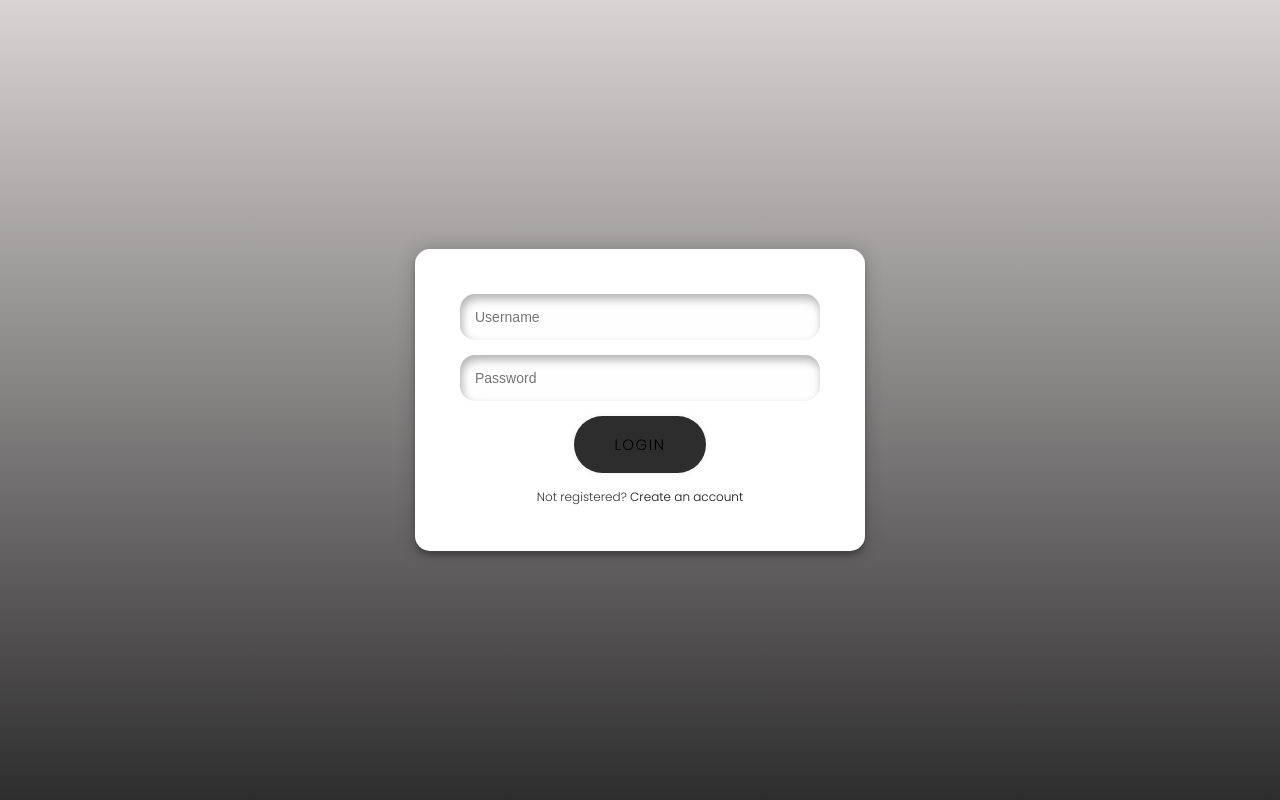
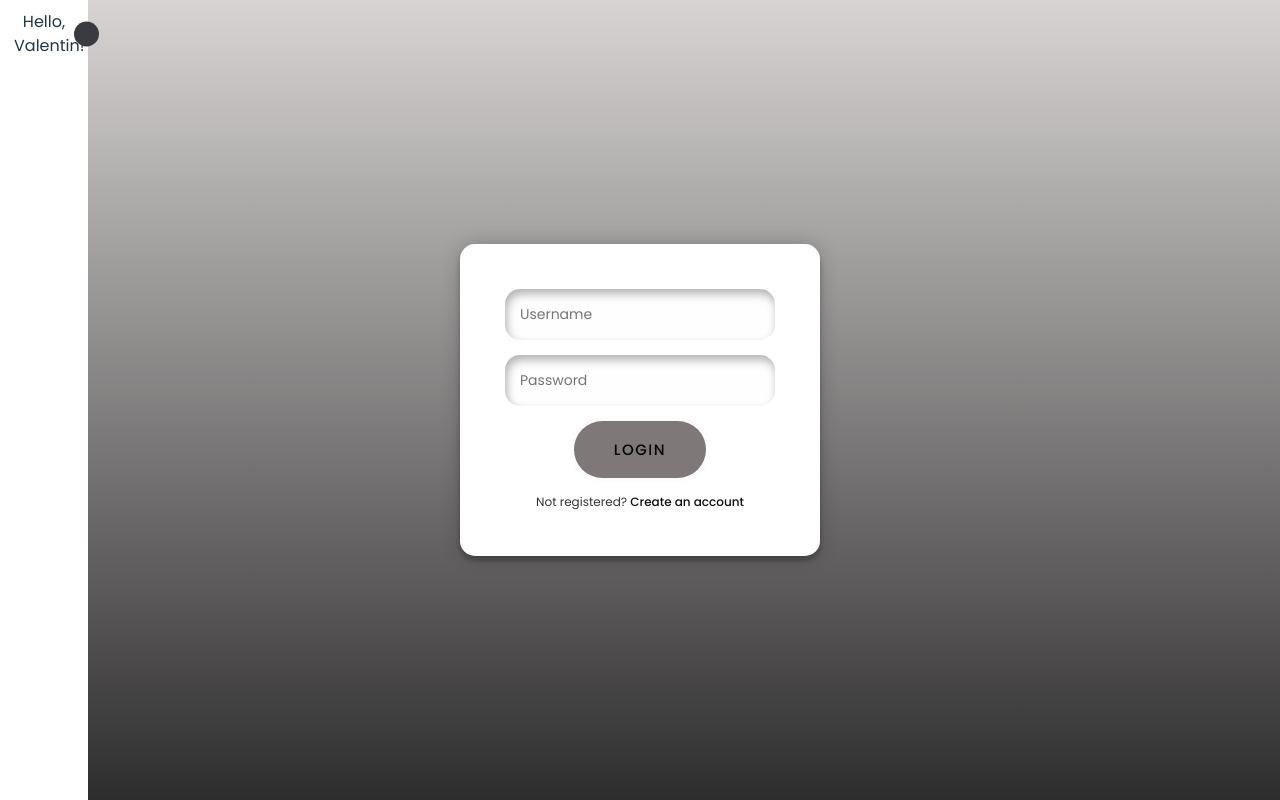
Before and after one commit to moriscutz/knockoutticket-frontend, a React (Vite) app: page / in a window 1280 px wide. Built offline with nearby package versions, Linux system fonts and the light colour scheme.

Commit message:
Sidebar Implemented Login/Signup Implemented

```diff
--- a/src/App.jsx
+++ b/src/App.jsx
@@ -4,6 +4,7 @@ import { Route, Routes, BrowserRouter as Router } from "react-router-dom";
 import HomePage from "./pages/HomePage.jsx";
 import LoginComponent from './components/LoginComponent.jsx';
 import SignupComponent from './components/SignupComponent.jsx';
+import SideBarComponent from './components/SideBarComponent.jsx';
 
 function App() {
   return (
@@ -13,6 +14,7 @@ function App() {
           <Route path="/" element={<HomePage/>} />
           <Route path="/login" element={<LoginComponent/>} />
           <Route path="/signup" element={<SignupComponent/>} />
+          <Route path="/sidebartest" element={<SideBarComponent/>} />
         </Routes>
       </Router>
     </div>
--- a/src/components/LoginComponent.jsx
+++ b/src/components/LoginComponent.jsx
@@ -1,6 +1,7 @@
 import React, { useState } from 'react';
 import '../css/LoginComponentStyle.css';
 import { Link } from 'react-router-dom';
+
 const LoginComponent = () => {
   const [formData, setFormData] = useState({
     username: '',
--- /dev/null
+++ b/src/components/SideBarComponent.jsx
@@ -0,0 +1,44 @@
+import React, { useState } from 'react';
+import { Link } from 'react-router-dom';
+import "../css/SideBarStyle.css";
+
+const SidebarComponent = () => {
+  const toggleSidebar = () => {
+    const sidebar = document.querySelector('.sidebar');
+    sidebar.classList.toggle('close');
+  };
+
+  return (
+    <nav className="sidebar close">
+      <header>
+        <p>Hello, Valentin!</p>
+        <i className='bx bx-chevron-right toggle' onClick={toggleSidebar}></i>
+      </header>
+
+      <div className="menu-bar">
+        <ul className="menu-links">
+          <li className="nav-link">
+            <Link to="/">
+              <i className='bx bx-home-alt icon'></i>
+              <span className="text nav-text">Home</span>
+            </Link>
+          </li>
+          <li className="nav-link">
+            <Link to="/about">
+              <i className='bx bx-info-circle icon'></i>
+              <span className="text nav-text">About</span>
+            </Link>
+          </li>
+          <li className="nav-link">
+            <Link to="/contact">
+              <i className='bx bx-envelope icon'></i>
+              <span className="text nav-text">Contact</span>
+            </Link>
+          </li>
+        </ul>
+      </div>
+    </nav>
+  );
+};
+
+export default SidebarComponent;
--- a/src/css/LoginComponentStyle.css
+++ b/src/css/LoginComponentStyle.css
@@ -14,6 +14,7 @@ body {
 }
 .form input {
   border: none;
+  color:black;
   outline: 0;
   background: #f2f2f2;
   width: 100%;
@@ -41,16 +42,16 @@ body {
   border-radius: 50px;
   cursor: pointer;
   border: 0;
-  background-color: rgb(46, 45, 45);
-  box-shadow: rgb(0 0 0 / 5%) 0 0 8px;
+  background-color: rgb(126, 120, 120);
+  box-shadow: rgba(68, 67, 67, 0.05) 0 0 8px;
   letter-spacing: 1.5px;
   text-transform: uppercase;
   font-size: 15px;
   transition: all 0.5s ease;
 }
 .form button:hover,.form button:active,.form button:focus {
-  background: #8f8f96;
-  color: black;
+  background: #121213;
+  color: rgb(204, 191, 191);
 }
 .form .message {
   margin: 15px 0 0;
--- /dev/null
+++ b/src/css/SideBarStyle.css
@@ -0,0 +1,308 @@
+@import url("https://fonts.googleapis.com/css2?family=Poppins:wght@300;400;500;600;700&display=swap");
+* {
+  margin: 0;
+  padding: 0;
+  box-sizing: border-box;
+  font-family: "Poppins", sans-serif;
+}
+
+:root {
+  /* ===== Colors ===== */
+  --body-color: #e4e9f7;
+  --sidebar-color: #fff;
+  --primary-color: #3a3a41;
+  --primary-color-light: #f6f5ff;
+  --toggle-color: #ddd;
+  --text-color: #707070;
+
+  /* ====== Transition ====== */
+  --tran-03: all 0.2s ease;
+  --tran-03: all 0.3s ease;
+  --tran-04: all 0.3s ease;
+  --tran-05: all 0.3s ease;
+}
+
+body {
+  min-height: 100vh;
+  background-color: var(--body-color);
+  transition: var(--tran-05);
+}
+
+::selection {
+  background-color: var(--primary-color);
+  color: #fff;
+}
+
+body.dark {
+  --body-color: #18191a;
+  --sidebar-color: #242526;
+  --primary-color: #3a3b3c;
+  --primary-color-light: #3a3b3c;
+  --toggle-color: #fff;
+  --text-color: #ccc;
+}
+
+/* ===== Sidebar ===== */
+.sidebar {
+  position: fixed;
+  top: 0;
+  left: 0;
+  height: 100%;
+  width: 250px;
+  padding: 10px 14px;
+  background: var(--sidebar-color);
+  transition: var(--tran-05);
+  z-index: 100;
+}
+.sidebar.close {
+  width: 88px;
+}
+
+/* ===== Reusable code - Here ===== */
+.sidebar li {
+  height: 50px;
+  list-style: none;
+  display: flex;
+  align-items: center;
+  margin-top: 10px;
+}
+
+.sidebar header .image,
+.sidebar .icon {
+  min-width: 60px;
+  border-radius: 6px;
+}
+
+.sidebar .icon {
+  min-width: 60px;
+  border-radius: 6px;
+  height: 100%;
+  display: flex;
+  align-items: center;
+  justify-content: center;
+  font-size: 20px;
+}
+
+.sidebar .text,
+.sidebar .icon {
+  color: var(--text-color);
+  transition: var(--tran-03);
+}
+
+.sidebar .text {
+  font-size: 17px;
+  font-weight: 500;
+  white-space: nowrap;
+  opacity: 1;
+}
+.sidebar.close .text {
+  opacity: 0;
+}
+/* =========================== */
+
+.sidebar header {
+  position: relative;
+}
+
+.sidebar header .image-text {
+  display: flex;
+  align-items: center;
+}
+.sidebar header .logo-text {
+  display: flex;
+  flex-direction: column;
+}
+header .image-text .name {
+  margin-top: 2px;
+  font-size: 18px;
+  font-weight: 600;
+}
+
+header .image-text .profession {
+  font-size: 16px;
+  margin-top: -2px;
+  display: block;
+}
+
+.sidebar header .image {
+  display: flex;
+  align-items: center;
+  justify-content: center;
+}
+
+.sidebar header .image img {
+  width: 40px;
+  border-radius: 6px;
+}
+
+.sidebar header .toggle {
+  position: absolute;
+  top: 50%;
+  right: -25px;
+  transform: translateY(-50%) rotate(180deg);
+  height: 25px;
+  width: 25px;
+  background-color: var(--primary-color);
+  color: var(--sidebar-color);
+  border-radius: 50%;
+  display: flex;
+  align-items: center;
+  justify-content: center;
+  font-size: 22px;
+  cursor: pointer;
+  transition: var(--tran-05);
+}
+
+body.dark .sidebar header .toggle {
+  color: var(--text-color);
+}
+
+.sidebar.close .toggle {
+  transform: translateY(-50%) rotate(0deg);
+}
+
+.sidebar .menu {
+  margin-top: 40px;
+}
+
+.sidebar li.search-box {
+  border-radius: 6px;
+  background-color: var(--primary-color-light);
+  cursor: pointer;
+  transition: var(--tran-05);
+}
+
+.sidebar li.search-box input {
+  height: 100%;
+  width: 100%;
+  outline: none;
+  border: none;
+  background-color: var(--primary-color-light);
+  color: var(--text-color);
+  border-radius: 6px;
+  font-size: 17px;
+  font-weight: 500;
+  transition: var(--tran-05);
+}
+.sidebar li a {
+  list-style: none;
+  height: 100%;
+  background-color: transparent;
+  display: flex;
+  align-items: center;
+  height: 100%;
+  width: 100%;
+  border-radius: 6px;
+  text-decoration: none;
+  transition: var(--tran-03);
+}
+
+.sidebar li a:hover {
+  background-color: var(--primary-color);
+}
+.sidebar li a:hover .icon,
+.sidebar li a:hover .text {
+  color: var(--sidebar-color);
+}
+body.dark .sidebar li a:hover .icon,
+body.dark .sidebar li a:hover .text {
+  color: var(--text-color);
+}
+
+.sidebar .menu-bar {
+  height: calc(100% - 55px);
+  display: flex;
+  flex-direction: column;
+  justify-content: space-between;
+  overflow-y: scroll;
+}
+.menu-bar::-webkit-scrollbar {
+  display: none;
+}
+.sidebar .menu-bar .mode {
+  border-radius: 6px;
+  background-color: var(--primary-color-light);
+  position: relative;
+  transition: var(--tran-05);
+}
+
+.menu-bar .mode .sun-moon {
+  height: 50px;
+  width: 60px;
+}
+
+.mode .sun-moon i {
+  position: absolute;
+}
+.mode .sun-moon i.sun {
+  opacity: 0;
+}
+body.dark .mode .sun-moon i.sun {
+  opacity: 1;
+}
+body.dark .mode .sun-moon i.moon {
+  opacity: 0;
+}
+
+.menu-bar .bottom-content .toggle-switch {
+  position: absolute;
+  right: 0;
+  height: 100%;
+  min-width: 60px;
+  display: flex;
+  align-items: center;
+  justify-content: center;
+  border-radius: 6px;
+  cursor: pointer;
+}
+.toggle-switch .switch {
+  position: relative;
+  height: 22px;
+  width: 40px;
+  border-radius: 25px;
+  background-color: var(--toggle-color);
+  transition: var(--tran-05);
+}
+
+.switch::before {
+  content: "";
+  position: absolute;
+  height: 15px;
+  width: 15px;
+  border-radius: 50%;
+  top: 50%;
+  left: 5px;
+  transform: translateY(-50%);
+  background-color: var(--sidebar-color);
+  transition: var(--tran-04);
+}
+
+body.dark .switch::before {
+  left: 20px;
+}
+
+.home {
+  position: absolute;
+  top: 0;
+  top: 0;
+  left: 250px;
+  height: 100vh;
+  width: calc(100% - 250px);
+  background-color: var(--body-color);
+  transition: var(--tran-05);
+}
+.home .text {
+  font-size: 30px;
+  font-weight: 500;
+  color: var(--text-color);
+  padding: 12px 60px;
+}
+
+.sidebar.close ~ .home {
+  left: 78px;
+  height: 100vh;
+  width: calc(100% - 78px);
+}
+body.dark .home .text {
+  color: var(--text-color);
+}
--- a/src/pages/HomePage.jsx
+++ b/src/pages/HomePage.jsx
@@ -1,4 +1,5 @@
 import LoginComponent from "../components/LoginComponent.jsx";
+import SidebarComponent from "../components/SideBarComponent.jsx";
 import SignupComponent from "../components/SignupComponent.jsx";
 import "../css/HomePageStyle.css";
 
@@ -6,6 +7,7 @@ const HomePage = () => {
   return (
     <div>
       <LoginComponent />
+      <SidebarComponent/>
     </div>
   );
 };
```
